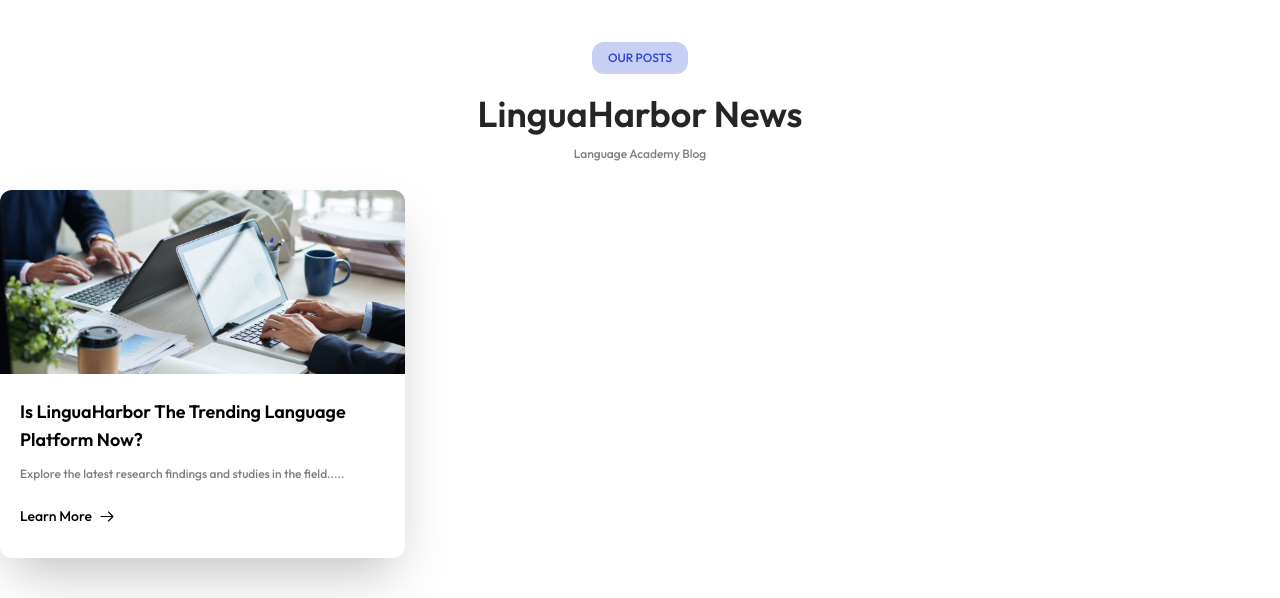
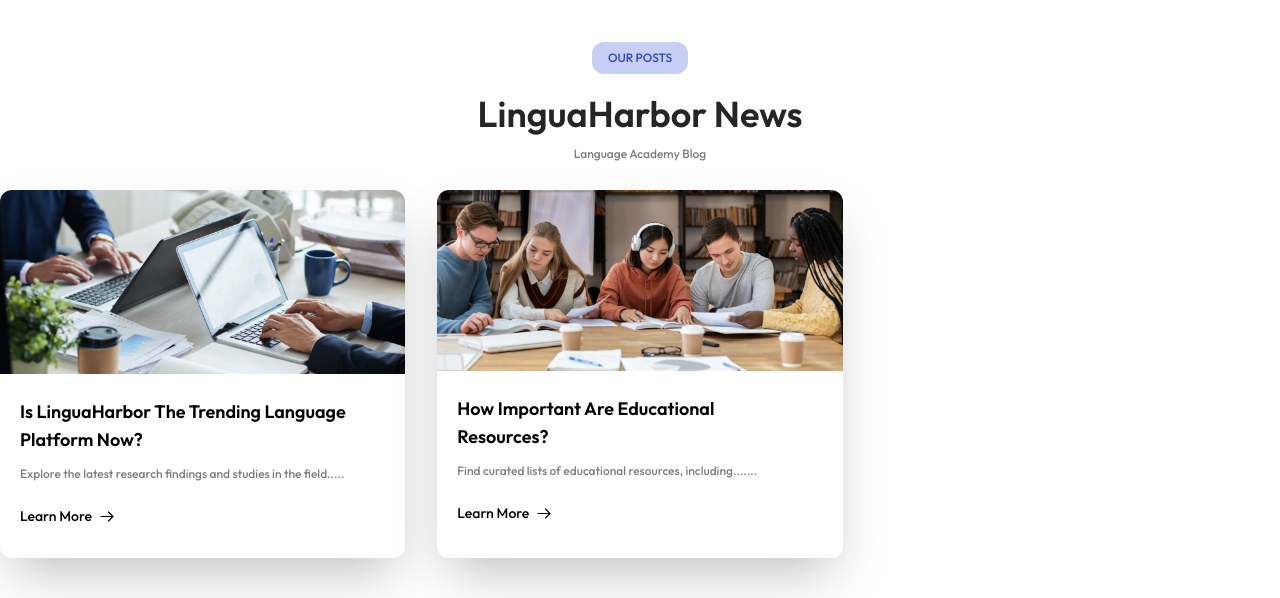
Before and after one commit to AmeerBamigbayan/LinguaHarbor, a plain HTML site: page index.html in a window 1280 px wide. Shown: the part 4464-5062 px from the top of the page. Drawn offline with nearby package versions, Linux system fonts and the light colour scheme.

Commit message:
added card two

```diff
--- a/index.html
+++ b/index.html
@@ -452,7 +452,23 @@
                    </div>
                     <!-----Card one end-->
 
+                    <!-----Card two Start-->
+                   <div class="bg-white shadow-2xl px-0 pb-5 h-auto w-auto rounded-xl">
+                       <img class="rounded-t-xl" src="img/post-2.png" alt="">
+                       <div class="pl-5 mt-6">
+                           <h1 class="font-semibold text-lg pb-3">How Important Are Educational<br>
+                            Resources?</h1>
+                           <p class="text-xs font-medium opacity-50 pb-4" >Find curated lists of educational resources, including....... </p>
+                           <div class="flex pt-2 gap-2 items-center pb-3">
+                            <p class="font-medium text-sm">Learn More</p>
+                            <svg width="14" height="11" viewBox="0 0 14 11" fill="none" xmlns="http://www.w3.org/2000/svg">
+                                <path d="M1 5.5L13 5.5M13 5.5L8.5 1M13 5.5L8.5 10" stroke="black" stroke-width="1.125" stroke-linecap="round" stroke-linejoin="round"/>
+                                </svg>
 
+                       </div>
+                               </div>
+                   </div>
+                    <!-----Card two end-->
 
 
                      </div>
```
Also changed, not shown: img/post-2.png (added).
